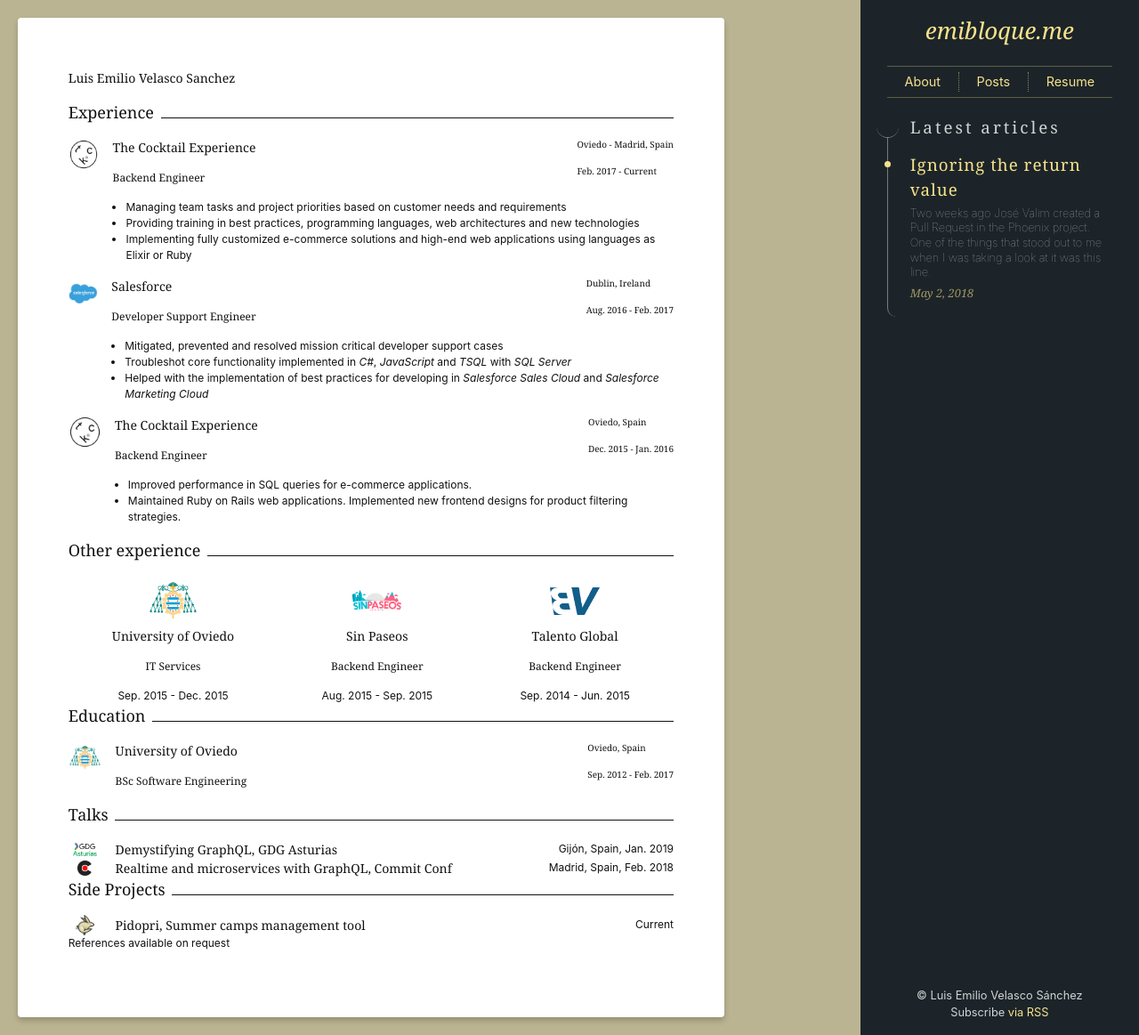
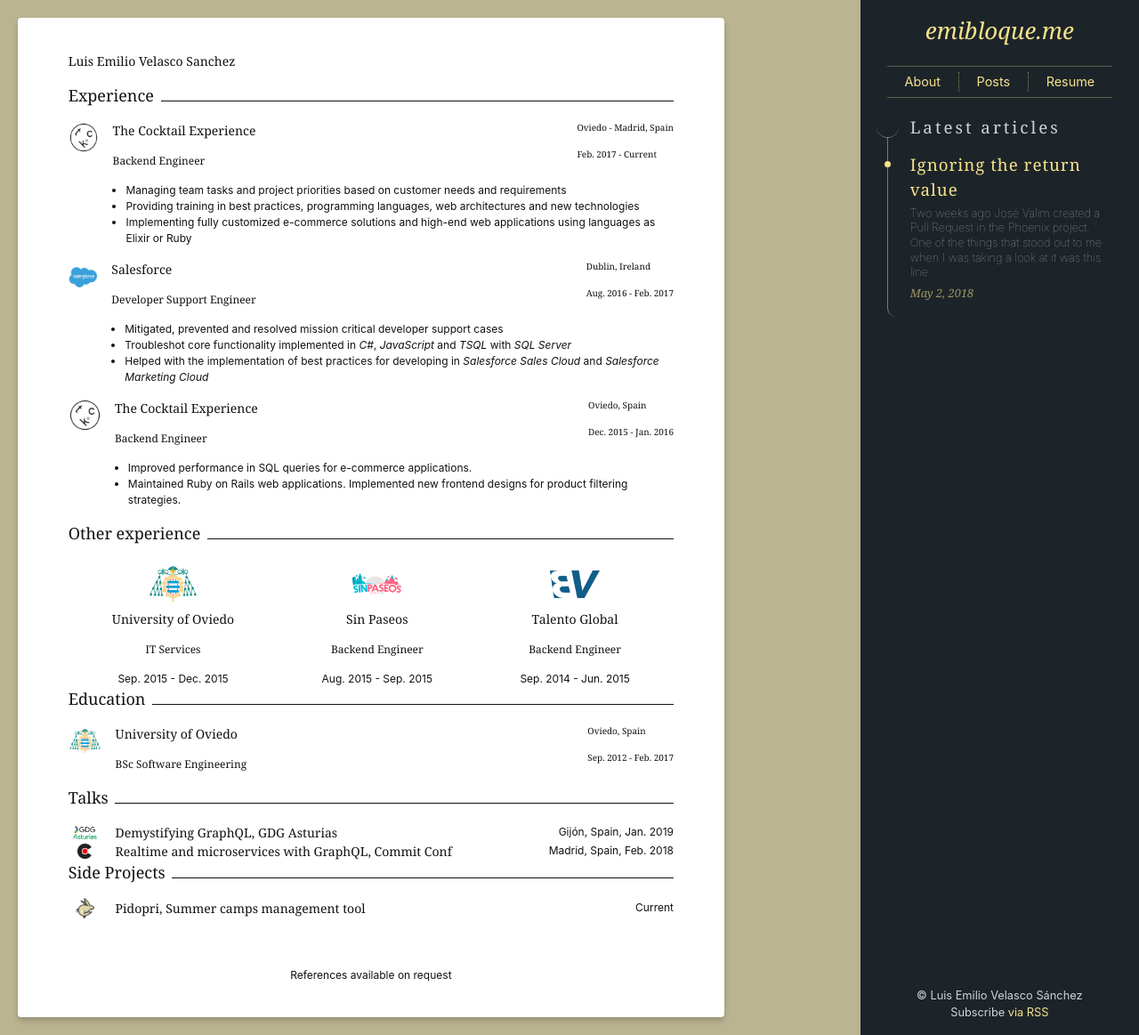
Before and after one commit to emibloque/emibloque, a Jekyll site: the page built from _pages/resume.html, in a window 1280 px wide. Shown: the whole page at 89% size. Built offline with Jekyll 4.4.1, drawn with Linux system fonts in a browser that asks for light colours.

Commit message:
Center footer

```diff
--- a/_sass/block/_b_resume.scss
+++ b/_sass/block/_b_resume.scss
@@ -3,12 +3,13 @@
   background: $background-color-alternate;
 
   > .sheet {
+    display: flex;
+    flex-direction: column;
     border-radius: 4px;
     background: #fff;
     height: 297mm;
     width: 210mm;
-    padding: 15mm;
-
+    padding: 10mm 15mm;
     font-size: 9pt;
 
     @include shadow();
@@ -20,7 +21,7 @@
       > span {
         flex: 1;
         margin-left: 2mm;
-        border-bottom: 0.25mm solid $text-color;
+        border-bottom: 0.3mm solid $text-color;
       }
     }
 
@@ -149,6 +150,13 @@
         }
       }
     }
+
+    > .footer {
+      flex: 1 1 auto;
+      display: flex;
+      justify-content: center;
+      align-items: flex-end;
+    }
   }
 }
 
```
